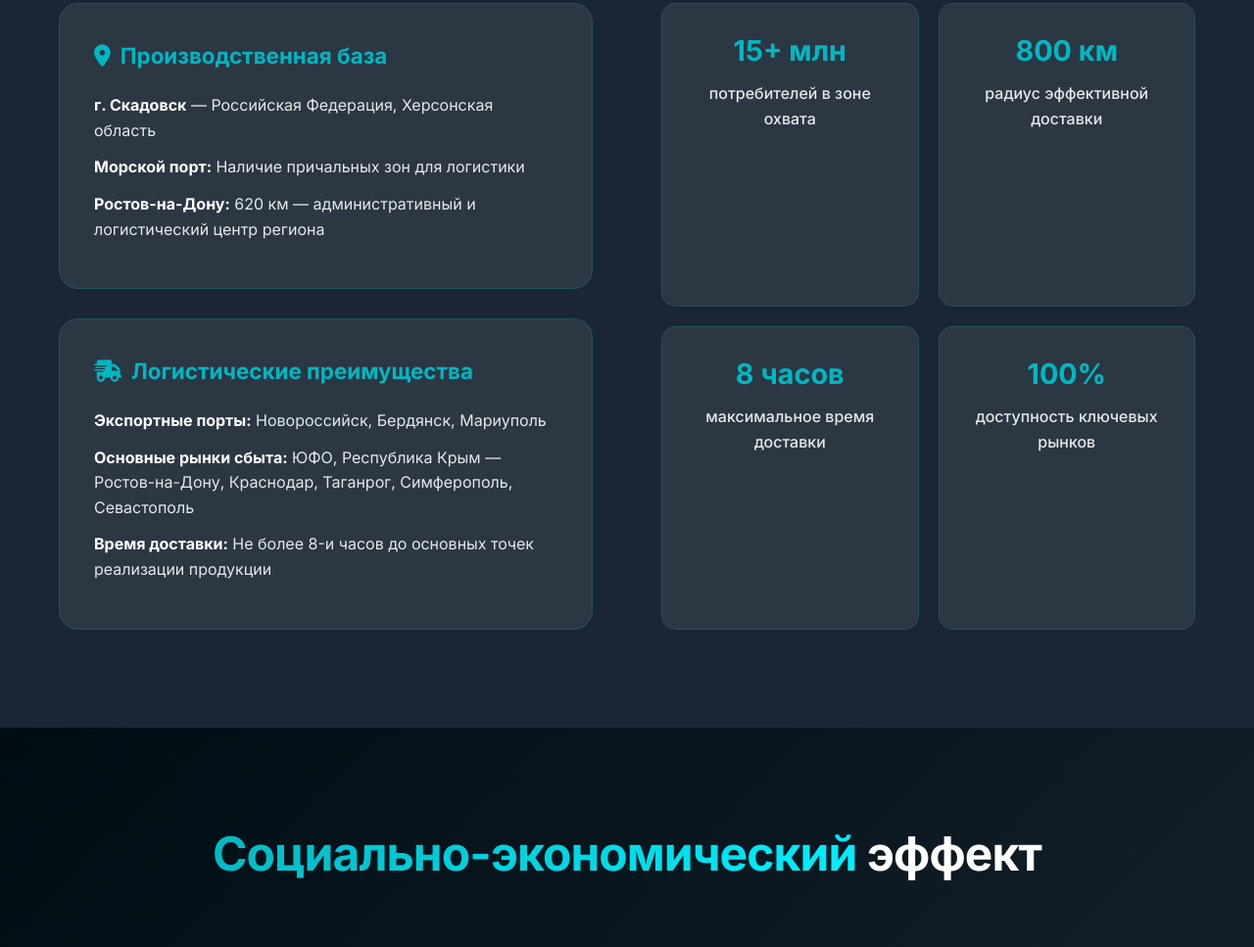
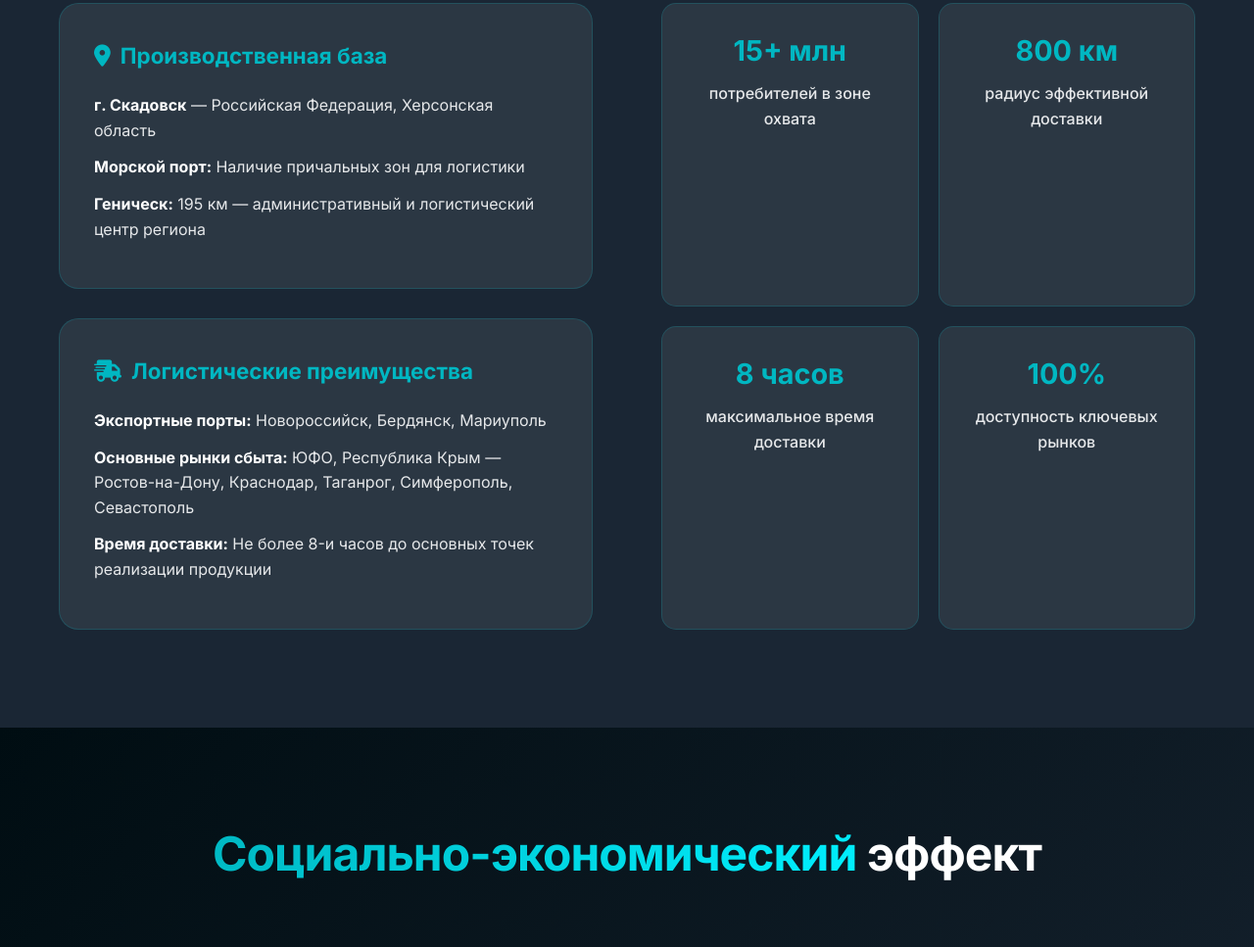
Before and after one commit to AlchkoFhero/AquaRenaissance, a plain HTML site: page index.html in a window 1280 px wide. Shown: the part 6334-7301 px from the top of the page at 98% size. Drawn offline with nearby package versions, Linux system fonts and the light colour scheme.

Commit message:
Обновлён index.html

```diff
--- a/index.html
+++ b/index.html
@@ -1701,7 +1701,7 @@
                         <h4><i class="fas fa-map-marker-alt"></i> Производственная база</h4>
                         <p><strong>г. Скадовск</strong> — Российская Федерация, Херсонская область</p>
                         <p><strong>Морской порт:</strong> Наличие причальных зон для логистики</p>
-                        <p><strong>Ростов-на-Дону:</strong> 620 км — административный и логистический центр региона</p>
+                        <p><strong> Геническ:</strong> 195 км — административный и логистический центр региона</p>
                     </div>
                     <div class="market-item animate-on-scroll">
                         <h4><i class="fas fa-shipping-fast"></i> Логистические преимущества</h4>
```
